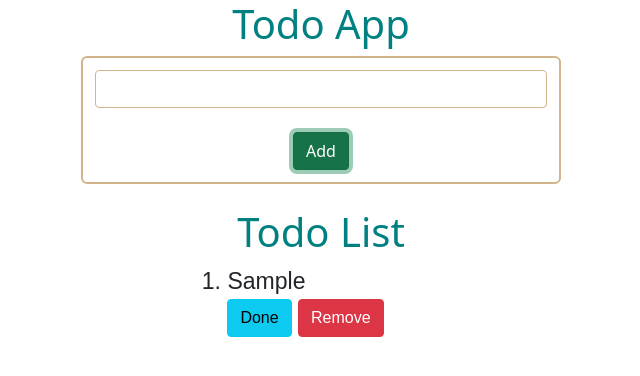
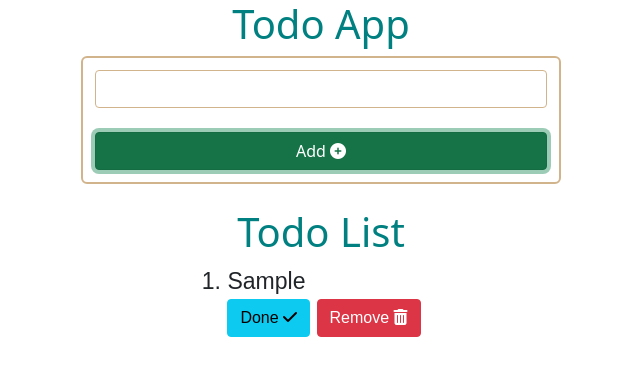
Before and after one commit to Unrealrojo234/toDoApp, a SvelteKit app: page / in a window 1280 px wide. Both pictures are taken after typing "Sample" into the empty fields and a click on the button "Add". Shown: the top 376 px of the page, without its empty margins (319-959 px from the left). Built offline with nearby package versions, Linux system fonts and the light colour scheme.

Commit message:
added some icons

```diff
--- a/src/app.html
+++ b/src/app.html
@@ -11,7 +11,16 @@
       rel="stylesheet"
       href="https://cdnjs.cloudflare.com/ajax/libs/twitter-bootstrap/5.0.0-beta1/css/bootstrap.min.css"
     />
-    <title>Learning Svelte</title>
+
+    <!--Font awsome cdn-->
+    <link
+      rel="stylesheet"
+      href="https://cdnjs.cloudflare.com/ajax/libs/font-awesome/6.6.0/css/all.min.css"
+      integrity="sha512-Kc323vGBEqzTmouAECnVceyQqyqdsSiqLQISBL29aUW4U/M7pSPA/gEUZQqv1cwx4OnYxTxve5UMg5GT6L4JJg=="
+      crossorigin="anonymous"
+      referrerpolicy="no-referrer"
+    />
+    <title>Todos</title>
   </head>
   <body data-sveltekit-preload-data="hover">
     <div style="display: contents">%sveltekit.body%</div>
--- a/src/routes/todos.svelte
+++ b/src/routes/todos.svelte
@@ -41,8 +41,10 @@
     <form action="submit" onsubmit={addItem}>
       <input required bind:value={itemInput} type="text" class="form-control" />
       <br />
-      <div class="text-center">
-        <button type="submit" class="btn btn-success">Add</button>
+      <div class="text-center d-grid">
+        <button type="submit" class="btn btn-success"
+          >Add <i class="fa-solid fa-circle-plus"></i></button
+        >
       </div>
     </form>
   </div>
@@ -59,7 +61,7 @@
               {todo.replace("@true!", "")}
               <div>
                 <button value={i} onclick={removeItem} class="btn btn-danger"
-                  >Remove</button
+                  >Remove <i class="fa-solid fa-trash-can"></i></button
                 >
               </div>
             </li>
@@ -69,10 +71,10 @@
 
               <div id="btns">
                 <button value={i} onclick={handleDone} class="btn btn-info"
-                  >Done</button
+                  >Done <i class="fa-solid fa-check"></i></button
                 >
                 <button value={i} onclick={removeItem} class="btn btn-danger"
-                  >Remove</button
+                  >Remove <i class="fa-solid fa-trash-can"></i></button
                 >
               </div>
             </li>
```
